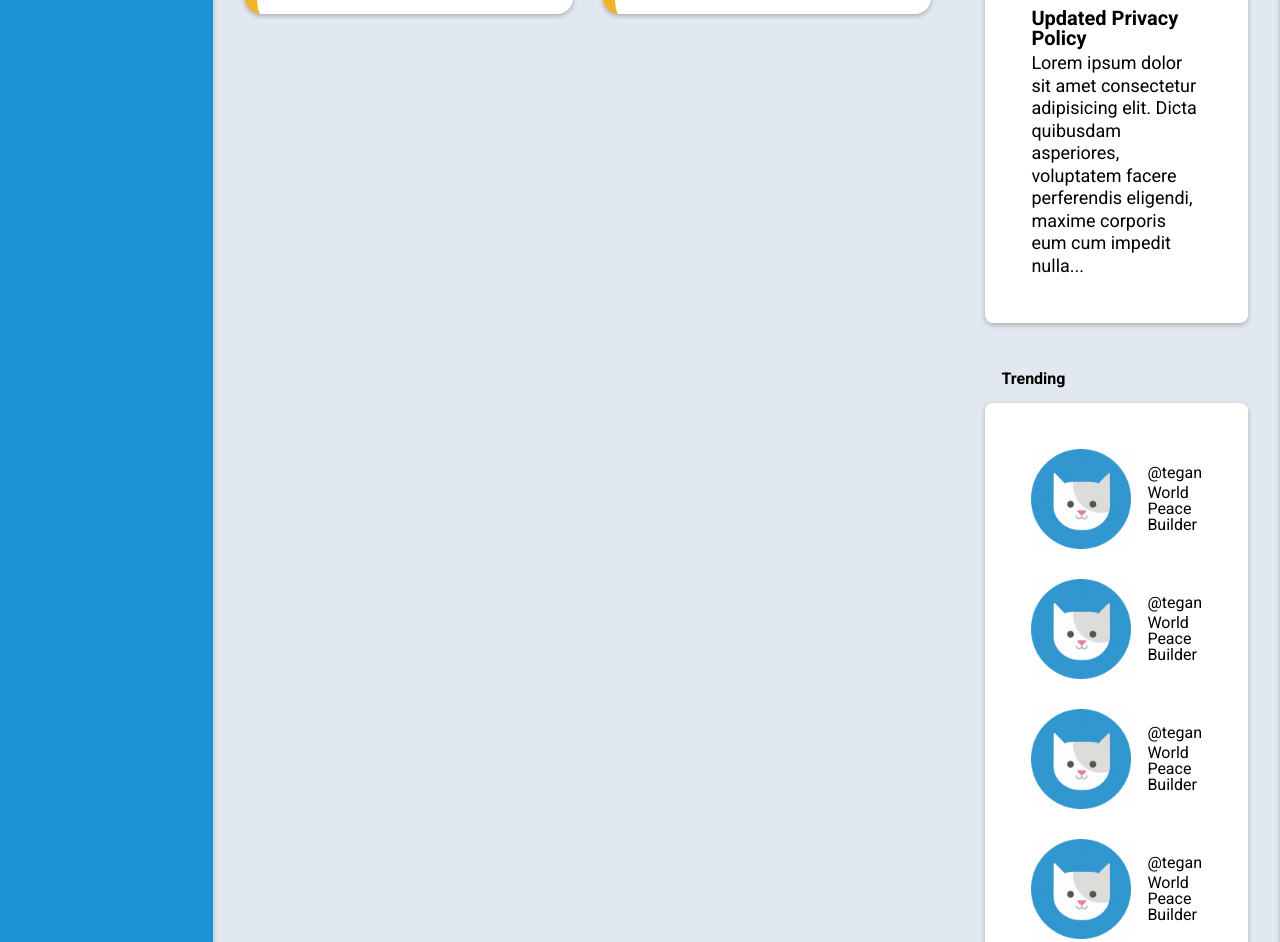
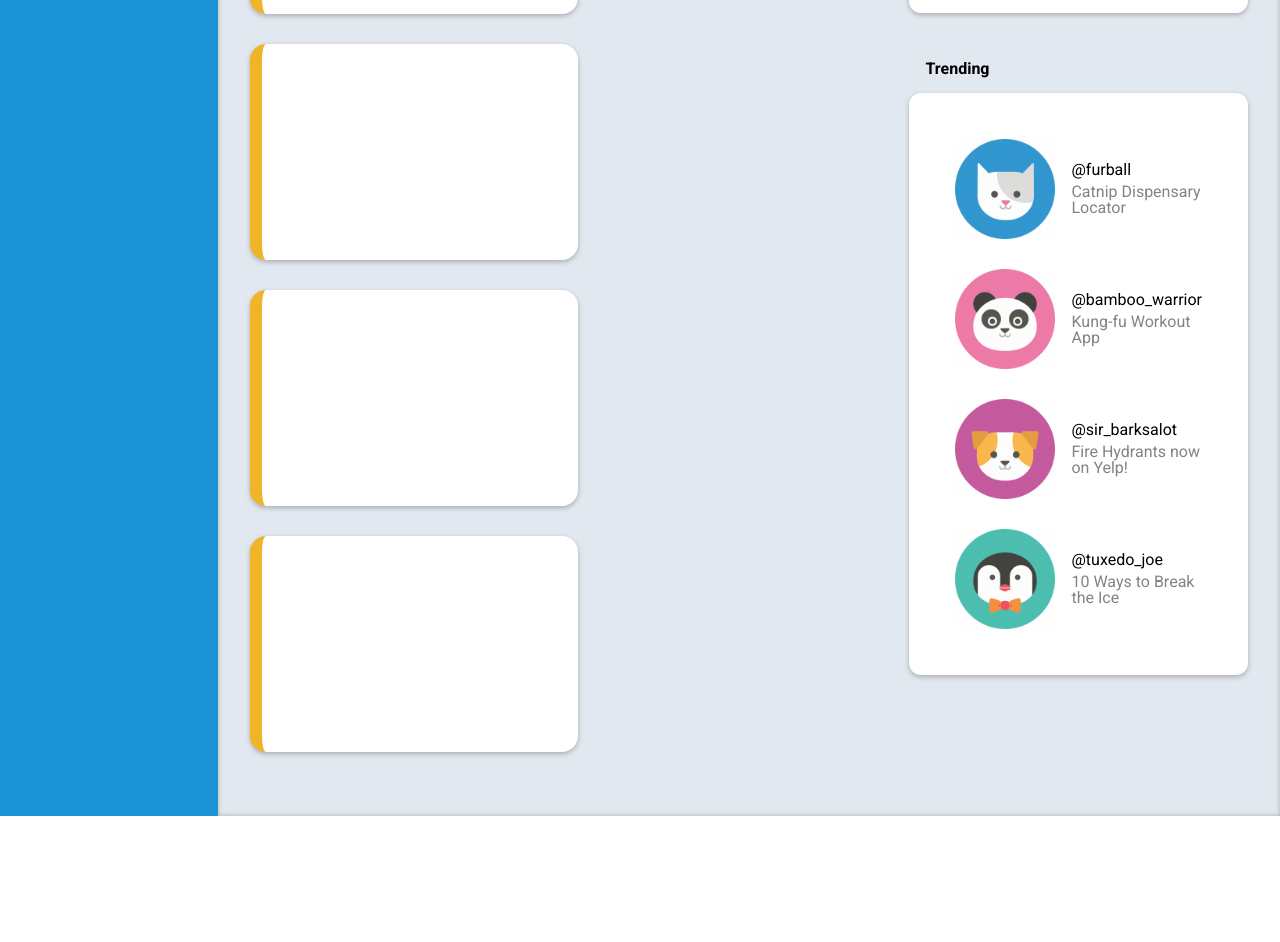
Before and after one commit to jpotterfi/admin-dashboard, a plain HTML site: page index.html in a window 1280 px wide. Shown: the part 962-1904 px from the top of the page. After the commit the page ends 1778 px from the top, so only its background shows below. Drawn offline with Linux system fonts and the light colour scheme.

Commit message:
edited trending section

```diff
--- a/index.html
+++ b/index.html
@@ -101,29 +101,29 @@
                     <div class = "trending-section">
                         <img src="icons/cat-avatar.png" class = "trending-avatar">
                         <div class = "trending-person">
-                            <div class = "twitter-handle">@tegan</div>
-                            <div class = "trending-app-title">World Peace Builder</div>
+                            <div class = "twitter-handle">@furball</div>
+                            <div class = "trending-app-title">Catnip Dispensary Locator</div>
                         </div>
                     </div>
                     <div class = "trending-section">
-                        <img src="icons/cat-avatar.png" class = "trending-avatar">
+                        <img src="icons/panda-avatar.png" class = "trending-avatar">
                         <div class = "trending-person">
-                            <div class = "twitter-handle">@tegan</div>
-                            <div class = "trending-app-title">World Peace Builder</div>
+                            <div class = "twitter-handle">@bamboo_warrior</div>
+                            <div class = "trending-app-title">Kung-fu Workout App</div>
                         </div>
                     </div>
                     <div class = "trending-section">
-                        <img src="icons/cat-avatar.png" class = "trending-avatar">
+                        <img src="icons/dog-avatar.png" class = "trending-avatar">
                         <div class = "trending-person">
-                            <div class = "twitter-handle">@tegan</div>
-                            <div class = "trending-app-title">World Peace Builder</div>
+                            <div class = "twitter-handle">@sir_barksalot</div>
+                            <div class = "trending-app-title">Fire Hydrants now on Yelp!</div>
                         </div>
                     </div>
                     <div class = "trending-section">
-                        <img src="icons/cat-avatar.png" class = "trending-avatar">
+                        <img src="icons/penguin-avatar.png" class = "trending-avatar">
                         <div class = "trending-person">
-                            <div class = "twitter-handle">@tegan</div>
-                            <div class = "trending-app-title">World Peace Builder</div>
+                            <div class = "twitter-handle">@tuxedo_joe</div>
+                            <div class = "trending-app-title">10 Ways to Break the Ice</div>
                         </div>
                     </div>
                 </div>
--- a/styles.css
+++ b/styles.css
@@ -76,6 +76,7 @@ html {
     display: flex;
     flex-direction: row;
     gap: 8px;
+    margin-left: 10px;
 }
 #logo-icon {
     height: 3vh;
@@ -83,6 +84,7 @@ html {
 
 .sidebar-top{
     margin-bottom: 5vh;
+    margin-left: 10px;
 }
 
 .icon-link {
@@ -96,6 +98,7 @@ html {
 }
 
 .sidebar-bottom{
+    margin-left: 10px;
 }
 
 li {
@@ -203,7 +206,7 @@ li {
     background-color: #E2E8EF;
     grid-template: "projects announcements"1fr
                    "projects trending"1fr
-                   /3fr 1fr;
+                   /4fr 1fr;
     box-shadow: inset 0 0 5px rgb(0 0 0 / 25%);
     padding: 16px;
 }
@@ -285,7 +288,7 @@ li {
     flex-direction: column;
     align-items: center;
     background-color: white;
-    border-radius: 8px;
+    border-radius: 12px;
     padding: 16px;
     box-shadow: 0 2px 5px rgba(0, 0, 0, 0.25);
 }
@@ -301,7 +304,7 @@ li {
 
 .trending-card {
     background-color: white;
-    border-radius: 8px;
+    border-radius: 12px;
     padding: 16px;
     box-shadow: 0 2px 5px rgba(0, 0, 0, 0.25);
 }
@@ -318,11 +321,16 @@ li {
     margin: 30px;
 }
 
+
 .trending-person {
     display: flex;
     flex-direction: column;
     justify-content: center;
-    gap: 4px;
+    gap: 6px;
+}
+
+.trending-app-title{
+    color:#838383;
 }
 
 .trending{
```
Also changed, not shown: icons/dog-avatar.png (added), icons/panda-avatar.png (added), icons/penguin-avatar.png (added).
